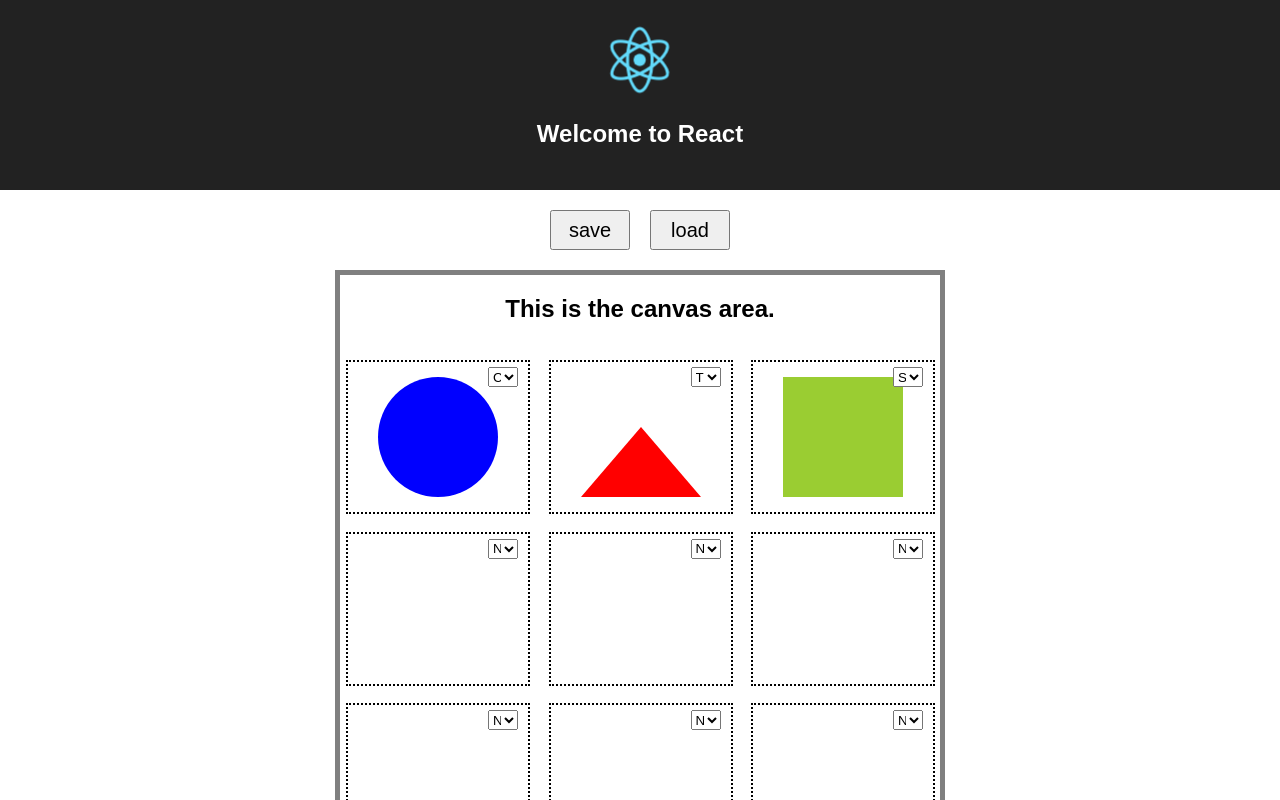
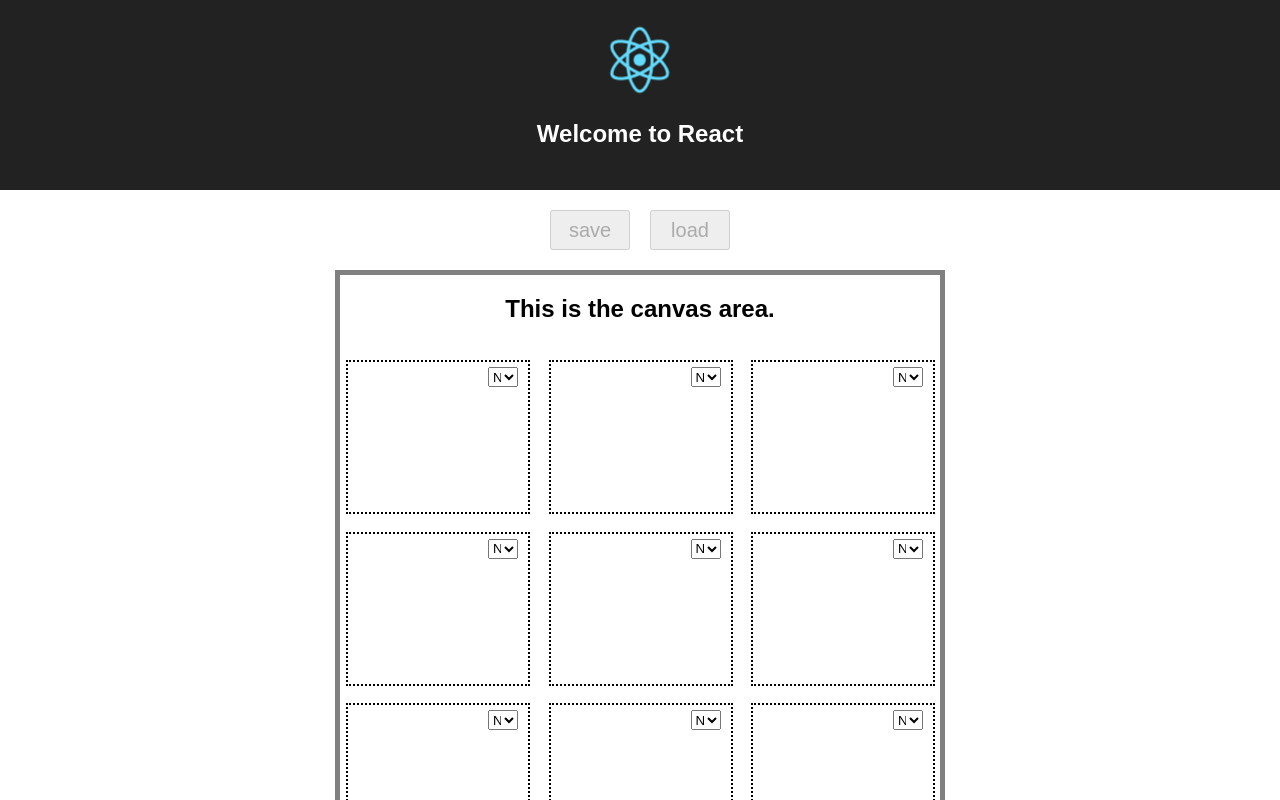
Before and after one commit to bigrocketgames/lt-question, a React (Create React App) app: page / in a window 1280 px wide. Shown: the top 800 px of the page. Built offline with nearby package versions, Linux system fonts and the light colour scheme.

Commit message:
feat:  Added working ability to change the tile in the space.

```diff
--- a/src/components/canvas.js
+++ b/src/components/canvas.js
@@ -5,11 +5,30 @@ import Button from './button';
 
 class Canvas extends Component {
   state = {
-    spaces: [{id: 1, name: "circle"}, {id: 2, name: "triangle"}, {id: 3, name: "square"}, {id: 4, name: "test"}, {id: 5, name: "test"}, {id: 6, name: "test"}, {id: 7, name: "test"}, {id: 8, name: "test"}, {id: 9, name: "test"}],
+    spaces: [{id: 1, name: ""}, {id: 2, name: ""}, {id: 3, name: ""}, {id: 4, name: ""}, {id: 5, name: ""}, {id: 6, name: ""}, {id: 7, name: ""}, {id: 8, name: ""}, {id: 9, name: ""}],
     history: [],
     redo: [],
-    canSave: true,
-    canLoad: true
+    canSave: false,
+    canLoad: false
+  }
+
+  onChangeTile = (e) => {
+    e.preventDefault();
+    const targetID = parseInt(e.target.parentElement.id, 10);
+    const targetSpace = this.state.spaces.find((space) => space.id === targetID)
+    const value = e.target.value;
+    const updatedTarget = {...targetSpace, name: value};
+
+    this.setState((prevState) => {
+      return ({
+        ...prevState,
+        spaces: [
+          ...prevState.spaces.slice(0, targetID -1),
+          updatedTarget,
+          ...prevState.spaces.slice(targetID)
+        ]
+      })
+    })
   }
 
   onClickSave = () => {
@@ -42,7 +61,7 @@ class Canvas extends Component {
         <div className="canvas-area">
           <h2 className="canvas-title">This is the canvas area.</h2>
 
-          {spaces.length && spaces.map(space => <Spaces key={space.id} name={space.name} />)}
+          {spaces.length && spaces.map(space => <Spaces key={space.id} id={space.id} name={space.name} onChange={this.onChangeTile}/>)}
         </div>
 
         <div className="history-buttons">
--- a/src/components/spaces.js
+++ b/src/components/spaces.js
@@ -13,8 +13,8 @@ const Spaces = (props) => {
     shape = <Triangle name={props.name} />
   }
   return (
-    <div className="space">
-      <select className="change-shape" value={props.name}>
+    <div id={props.id} className="space">
+      <select className="change-shape" value={props.name} onChange={(e) => props.onChange(e)}>
         <option value="">Not Selected</option>
         <option value="circle">Circle</option>
         <option value="square">Square</option>
```
